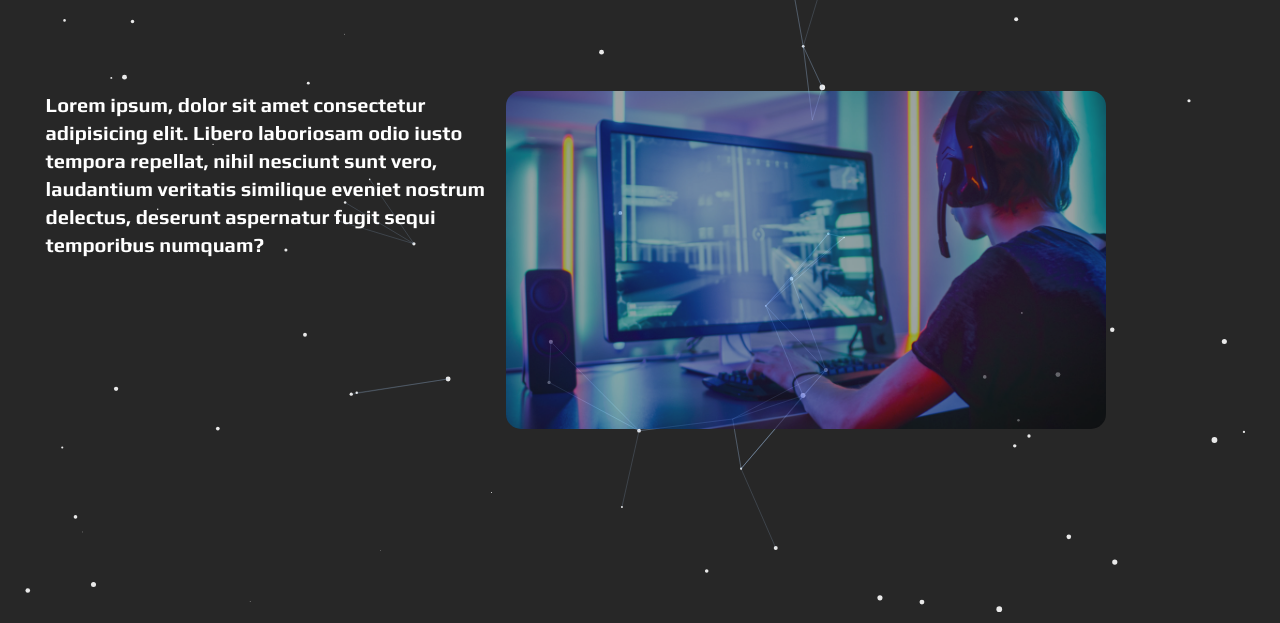
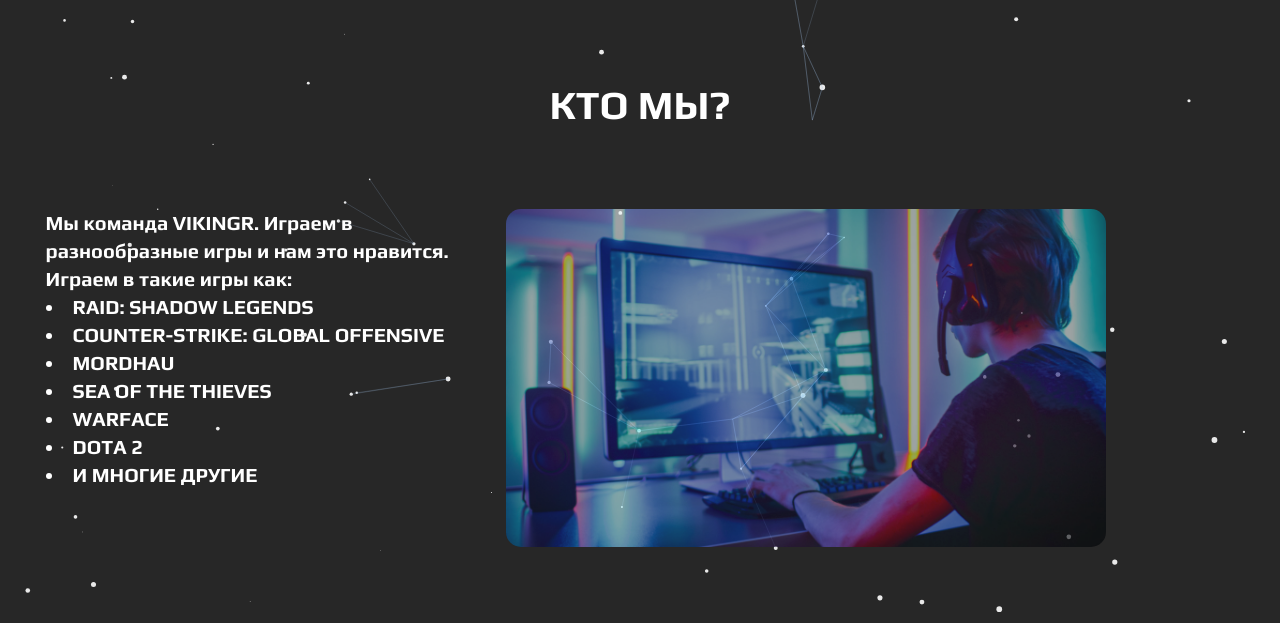
Before and after one commit to mihailoffplay/clan, a plain HTML site: page index.html in a window 1280 px wide. Shown: the part 177-800 px from the top of the page. Drawn offline with Linux system fonts and the light colour scheme; animation ran at ten frames a second.

Commit message:
editing text

```diff
--- a/css/main.css
+++ b/css/main.css
@@ -61,6 +61,15 @@ a
     border-radius: 15px;
 }
 
+.main-title
+{
+    margin-top: 90px;
+    color: #ffffff;
+    text-align: center;
+    font: 900 40px/28px 'Play', san-serif;
+    text-shadow: #000;
+}
+
 #stars
 {
     width:100%;
--- a/index.html
+++ b/index.html
@@ -23,12 +23,30 @@
     </nav>
 </header>
 
+<h2 class="main-title">КТО МЫ?</h2>
+
 <section class="main">
+
     <h1 class="main-text">
-        Lorem ipsum, dolor sit amet consectetur adipisicing elit. Libero laboriosam odio iusto tempora repellat, nihil nesciunt sunt vero, laudantium veritatis similique eveniet nostrum delectus, deserunt aspernatur fugit sequi temporibus numquam?
+        Мы команда VIKINGR. Играем в разнообразные игры и нам это нравится.
+        Играем в такие игры как: <br>
+        <li>RAID: SHADOW LEGENDS</li>
+        <li>COUNTER-STRIKE: GLOBAL OFFENSIVE </li>
+        <li>MORDHAU </li>
+        <li>SEA OF THE THIEVES</li>
+        <li>WARFACE</li>
+        <li>DOTA 2</li>
+        <li>И МНОГИЕ ДРУГИЕ</li>
     </h1>
     <img class="main-image" src="images/main-section/playing.jpg" alt="playing">
     </h1>
+</section>
+
+<section class="grid">
+    <div class="grid-table">
+        <p class="table-text"></p>
+        <img src="" class="table-image"></img>
+    </div>
 </section>
 
 
```
